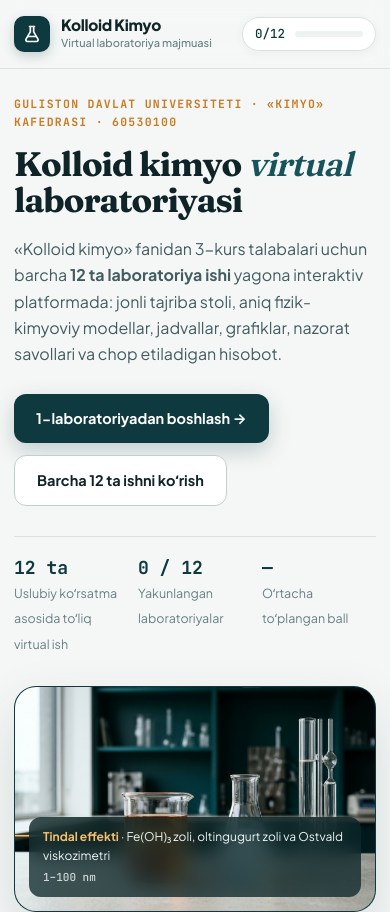
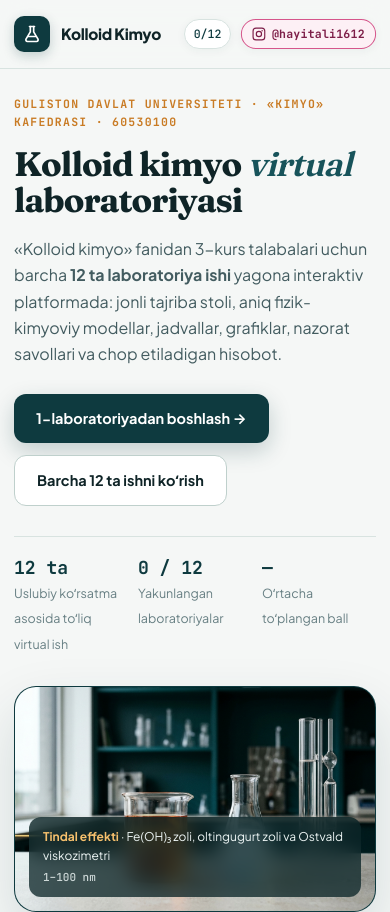
Before and after one commit to hayitali21/kolloidKimyo, a plain HTML site: page index.html in a window 390 px wide. Shown: the top 912 px of the page. Drawn offline with Linux system fonts and the light colour scheme.

Commit message:
Keep @hayitali1612 Instagram badge always visible in sticky navbar and mobile lab footers

```diff
--- a/assets/lab-bridge.js
+++ b/assets/lab-bridge.js
@@ -66,6 +66,7 @@
         @keyframes kkWav{0%,100%{background-position:0% 50%}50%{background-position:100% 50%}}
         .kk-ig.ig-fx-7{background:rgba(255,111,165,.22);border-color:rgba(255,148,194,.68);color:#ffe0ee;animation:kkBrt 2.6s ease-in-out infinite}
         @keyframes kkBrt{0%,100%{transform:scale(1)}50%{transform:scale(1.035)}}
+        @media (max-width:900px){footer{position:sticky;bottom:0;z-index:30}}
       `;
       document.head.appendChild(style);
       const header = document.querySelector("header");
--- a/assets/lab-core.css
+++ b/assets/lab-core.css
@@ -602,6 +602,7 @@ footer.lab-foot .lbl { font-size: 10.5px; letter-spacing: .09em; opacity: .58; w
   #toasts { right: 16px; bottom: 68px; }
   #stageWrap { height: 64vw; min-height: 270px; }
   aside#panel { border-left: none; border-top: 1px solid var(--line); }
+  footer.lab-foot { position: sticky; bottom: 0; z-index: 30; }
 }
 
 @media print {
--- a/assets/main.css
+++ b/assets/main.css
@@ -106,6 +106,13 @@ body {
   transition: background .15s, color .15s;
 }
 .nav-links a:hover { background: var(--teal-soft); color: var(--teal); }
+
+.topbar-right {
+  display: flex;
+  align-items: center;
+  gap: 10px;
+  flex-shrink: 0;
+}
 
 .nav-progress {
   display: inline-flex;
@@ -783,6 +790,10 @@ body {
 @media (max-width: 720px) {
   .wrap { width: min(1220px, calc(100% - 28px)); }
   .nav-links { display: none; }
+  .nav-progress .bar { display: none; }
+  .nav-progress { padding: 5px 9px; font-size: 11.5px; }
+  .topbar-right .ig-credit { padding: 5px 10px; font-size: 11.5px; }
+  .brand-text span { display: none; }
   .labs-grid { grid-template-columns: 1fr; }
   .guide-grid { grid-template-columns: 1fr; }
   .hero { padding: 26px 0 34px; }
--- a/assets/main.js
+++ b/assets/main.js
@@ -314,14 +314,16 @@ document.addEventListener("DOMContentLoaded", () => {
     });
   }
 
-  const ig = document.querySelector(".ig-credit");
-  if (ig) {
+  const igs = document.querySelectorAll(".ig-credit");
+  if (igs.length) {
     const IG_SVG = `<svg viewBox="0 0 24 24" fill="none" stroke="currentColor" stroke-width="2" stroke-linecap="round" stroke-linejoin="round" aria-hidden="true"><rect x="2" y="2" width="20" height="20" rx="5"/><circle cx="12" cy="12" r="4.5"/><circle cx="17.5" cy="6.5" r="1.2" fill="currentColor" stroke="none"/></svg>`;
-    ig.innerHTML = `${IG_SVG}<span>@hayitali1612</span>`;
     const prev = Number(sessionStorage.getItem("kk_last_ig_fx"));
     const pool = [0, 1, 2, 3, 4, 5, 6, 7].filter(i => i !== prev);
     const fx = pool[Math.floor(Math.random() * pool.length)];
     try { sessionStorage.setItem("kk_last_ig_fx", String(fx)); } catch {}
-    ig.classList.add("ig-fx-" + fx);
+    igs.forEach(ig => {
+      ig.innerHTML = `${IG_SVG}<span>@hayitali1612</span>`;
+      ig.classList.add("ig-fx-" + fx);
+    });
   }
 });
--- a/index.html
+++ b/index.html
@@ -31,9 +31,12 @@
       <a href="#qoidalar">Hisobot va xavfsizlik</a>
     </nav>
 
-    <div class="nav-progress" title="Bajarilgan laboratoriyalar">
-      <span id="navProgTxt">0/12</span>
-      <span class="bar"><i id="navProgBar"></i></span>
+    <div class="topbar-right">
+      <div class="nav-progress" title="Bajarilgan laboratoriyalar">
+        <span id="navProgTxt">0/12</span>
+        <span class="bar"><i id="navProgBar"></i></span>
+      </div>
+      <a class="ig-credit" href="https://instagram.com/hayitali1612" target="_blank" rel="noopener noreferrer" title="Instagram: @hayitali1612">@hayitali1612</a>
     </div>
   </div>
 </header>
```
